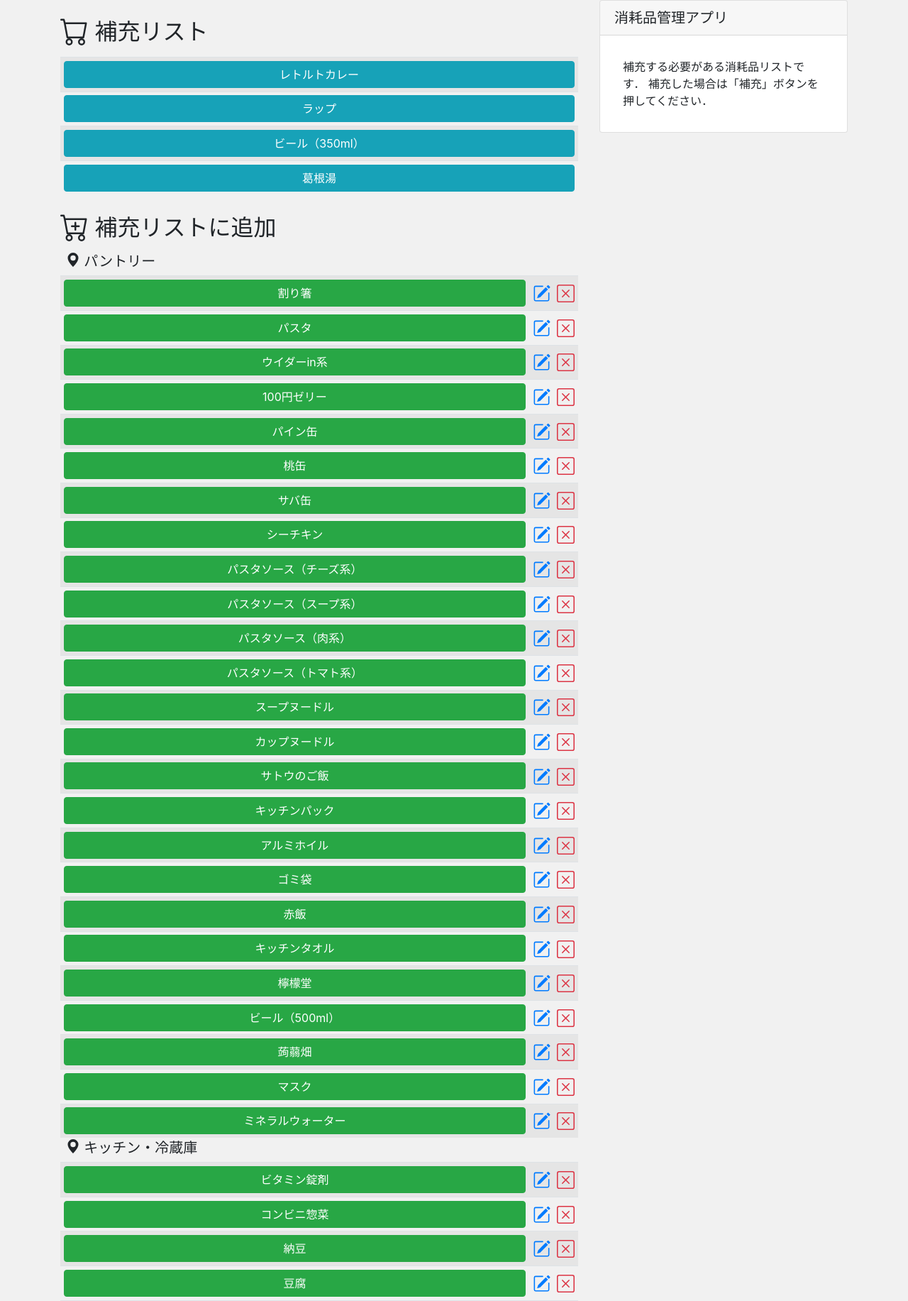
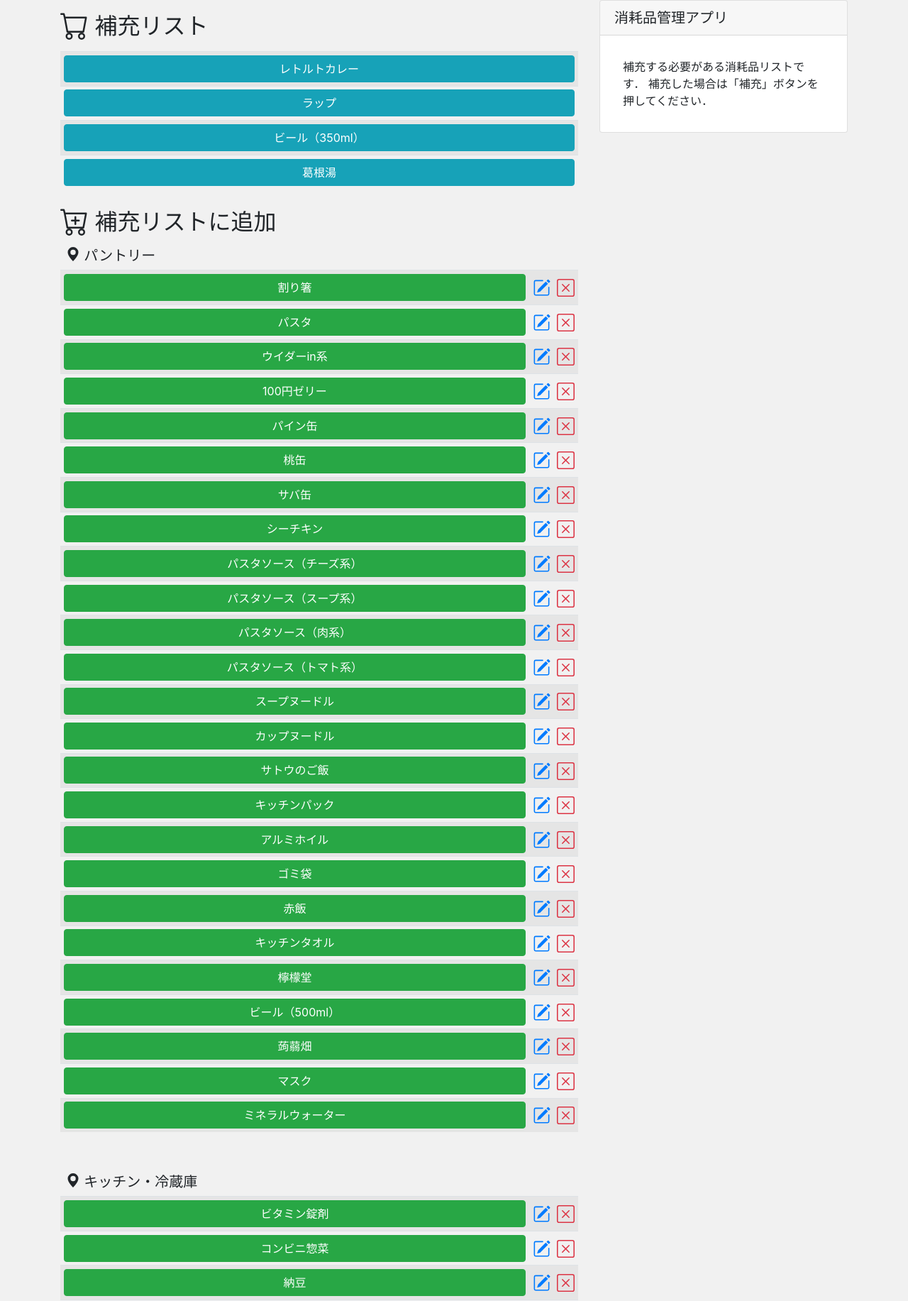
Before and after one commit to riadd188/wasabi, a Django app: page / in a window 1280 px wide. Shown: the part 56-1889 px from the top of the page at 71% size. Run offline with Django 3.2, Linux system fonts and the light colour scheme; a user stored in the database is signed in; data comes from the database, SQL or seed files in the repository; lists and menus that the app fills with data are empty; some libraries are stand-ins or nearby versions.

Commit message:
modify index.html

```diff
--- a/tobuy/app/templates/app/index.html
+++ b/tobuy/app/templates/app/index.html
@@ -5,14 +5,14 @@
 <div class="row mt-0 mb-4">
     <div class="col-md-8">
         <!-- リスト表示 -->
-        <h2 class="mt-4 mb-3"><svg style="vertical-align: bottom;" xmlns="http://www.w3.org/2000/svg" width="40" height="40" fill="currentColor" class="bi bi-cart" viewBox="0 0 16 16">
+        <h2 class="mt-3 mb-3"><svg style="vertical-align: bottom;" xmlns="http://www.w3.org/2000/svg" width="40" height="40" fill="currentColor" class="bi bi-cart" viewBox="0 0 16 16">
             <path d="M0 1.5A.5.5 0 0 1 .5 1H2a.5.5 0 0 1 .485.379L2.89 3H14.5a.5.5 0 0 1 .491.592l-1.5 8A.5.5 0 0 1 13 12H4a.5.5 0 0 1-.491-.408L2.01 3.607 1.61 2H.5a.5.5 0 0 1-.5-.5zM3.102 4l1.313 7h8.17l1.313-7H3.102zM5 12a2 2 0 1 0 0 4 2 2 0 0 0 0-4zm7 0a2 2 0 1 0 0 4 2 2 0 0 0 0-4zm-7 1a1 1 0 1 1 0 2 1 1 0 0 1 0-2zm7 0a1 1 0 1 1 0 2 1 1 0 0 1 0-2z"/>
           </svg>
           補充リスト
         </h2>
 
         <!-- <div class="card"> -->
-            <div class="card-body p-0 ">
+            <div class="card-body p-0">
                 {% if isexist_need %}
                 <table class="table table-striped text-center table-sm align-middle">
                     <style>/*
@@ -35,10 +35,6 @@
                              <!-- 補充完了 -->
                              <th class="align-middle" style="width:100%;">
                                 <a class="btn btn-info" style="width:100%;" href="{% url 'restock' item.id %}">
-                                    <!-- <svg xmlns="http://www.w3.org/2000/svg" width="25" height="25" fill="currentColor" class="bi bi-check-square" viewBox="0 0 16 16">
-                                    <path d="M14 1a1 1 0 0 1 1 1v12a1 1 0 0 1-1 1H2a1 1 0 0 1-1-1V2a1 1 0 0 1 1-1h12zM2 0a2 2 0 0 0-2 2v12a2 2 0 0 0 2 2h12a2 2 0 0 0 2-2V2a2 2 0 0 0-2-2H2z"/>
-                                    <path d="M10.97 4.97a.75.75 0 0 1 1.071 1.05l-3.992 4.99a.75.75 0 0 1-1.08.02L4.324 8.384a.75.75 0 1 1 1.06-1.06l2.094 2.093 3.473-4.425a.235.235 0 0 1 .02-.022z"/>
-                                    </svg> -->
                                 {{ item.item }}
                                 </a>
                             </th>
@@ -62,16 +58,18 @@
           </svg>  補充リストに追加
         </h2>
 
-        <div class="mb-4">
+        <div class="mb-4 pt-0">
         {% for place in PLACES %}
-            <div class="card-body p-0 mb-n3">
+            <div class="card-body px-0 pt-0">
+                <!-- 場所（パントリー，洗面台下など）を表示 -->
                 <h5 class="my-2 ml-2">
                     <svg style="vertical-align: top;" xmlns="http://www.w3.org/2000/svg" width="20" height="20" fill="currentColor" class="bi bi-geo-alt-fill" viewBox="0 0 16 16">
                     <path d="M8 16s6-5.686 6-10A6 6 0 0 0 2 6c0 4.314 6 10 6 10zm0-7a3 3 0 1 1 0-6 3 3 0 0 1 0 6z"/>
                     </svg>
                     {{ place.1}}
                 </h5>
-                <!-- <div class="card-header">{{ place.1 }}</div> -->
+
+
                 <table class="table table-striped text-center table-sm">
                     <style>/*
                     <thead>
```
